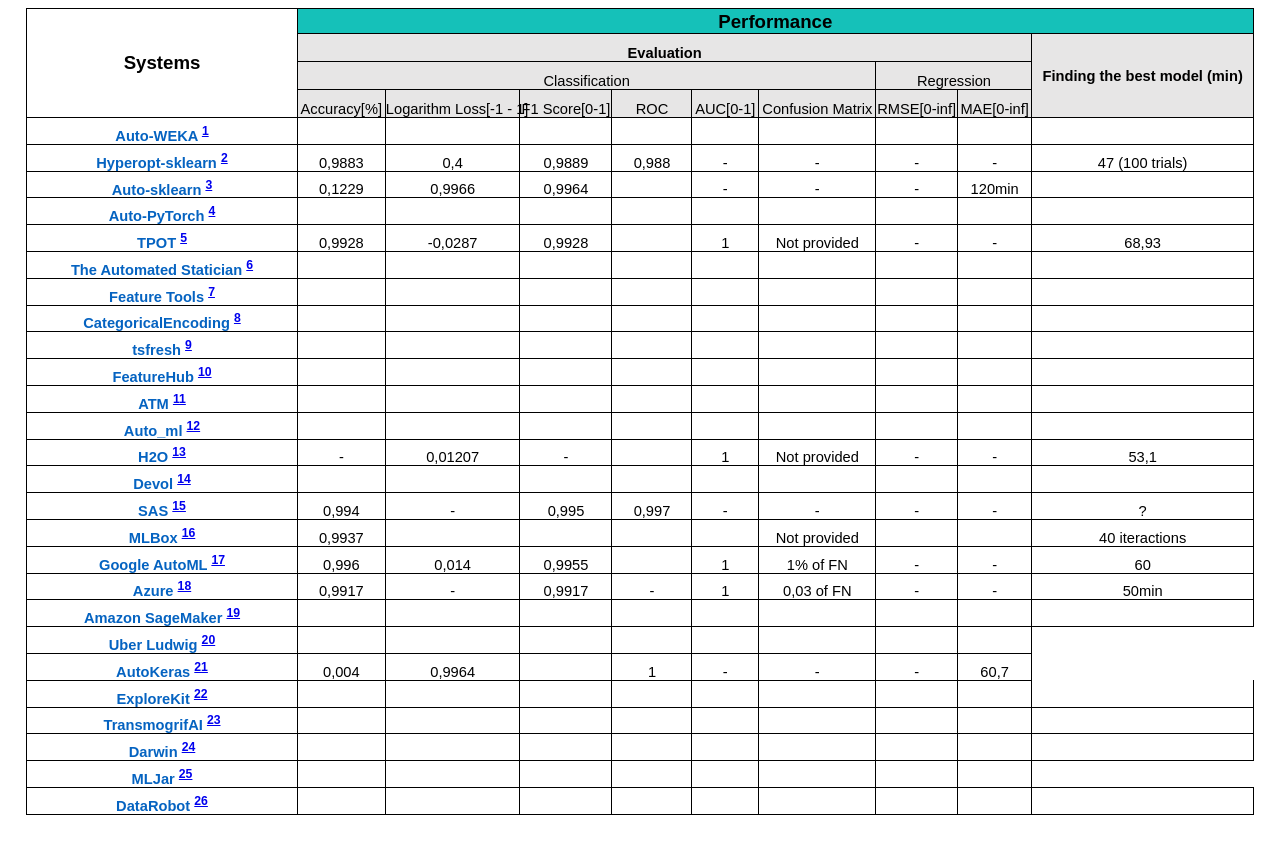
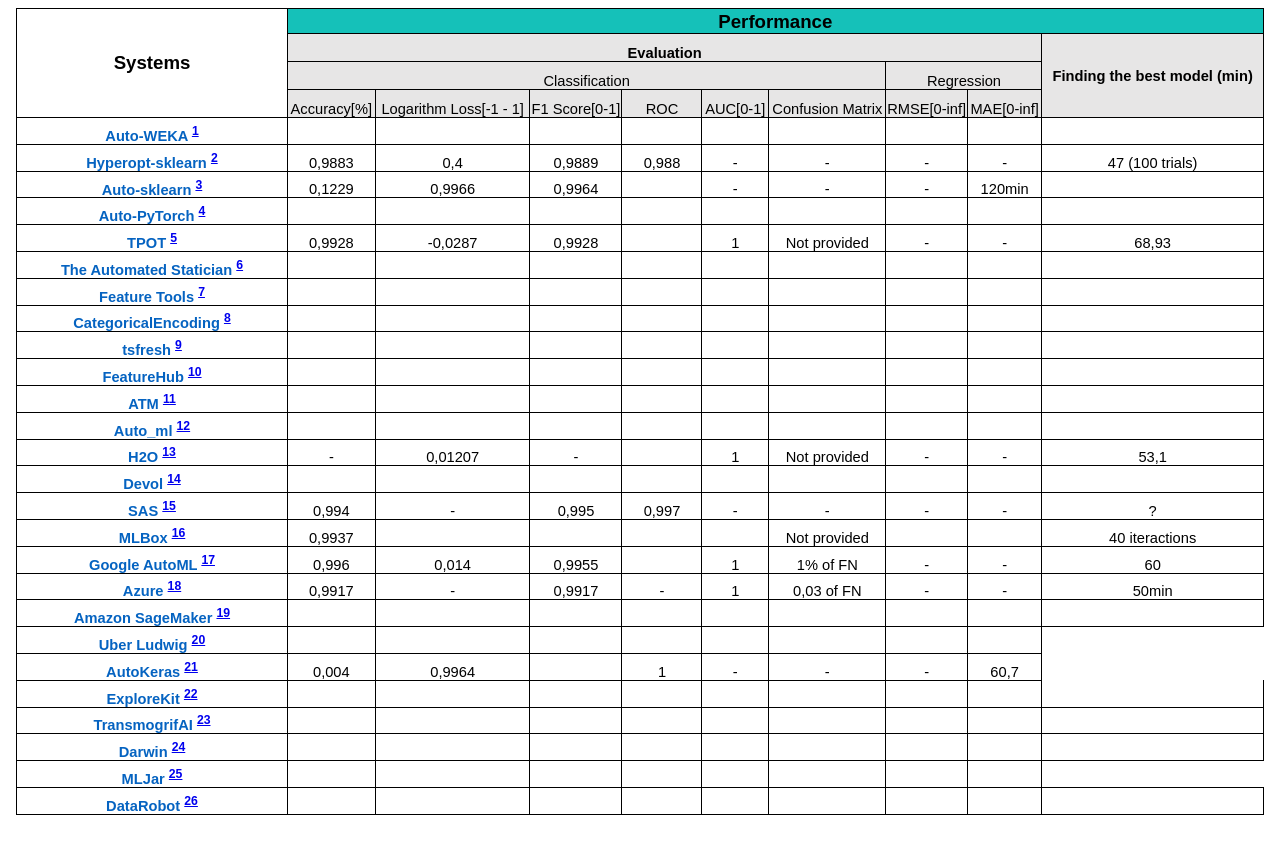
Before and after one commit to jonathankrauss/AutoML-Benchmark, a Jekyll site: the page include/table_1.html, which Jekyll copies as it is, in a window 1280 px wide. Shown: the top 854 px of the page. Built offline with Jekyll 4.4.1, drawn with Linux system fonts in a browser that asks for light colours.

Commit message:
Update table_1.html

```diff
--- a/include/table_1.html
+++ b/include/table_1.html
@@ -594,8 +594,8 @@
  9874;width:203pt'>
  <col class=xl653473 width=88 style='mso-width-source:userset;mso-width-alt:
  3218;width:66pt'>
- <col class=xl653473 width=135 style='mso-width-source:userset;mso-width-alt:
- 4937;width:101pt'>
+ <col class=xl653473 width=150 style='mso-width-source:userset;mso-width-alt:
+ 4937;width:116pt'>
  <col class=xl653473 width=92 style='mso-width-source:userset;mso-width-alt:
  3364;width:69pt'>
  <col class=xl653473 width=80 style='mso-width-source:userset;mso-width-alt:
```
